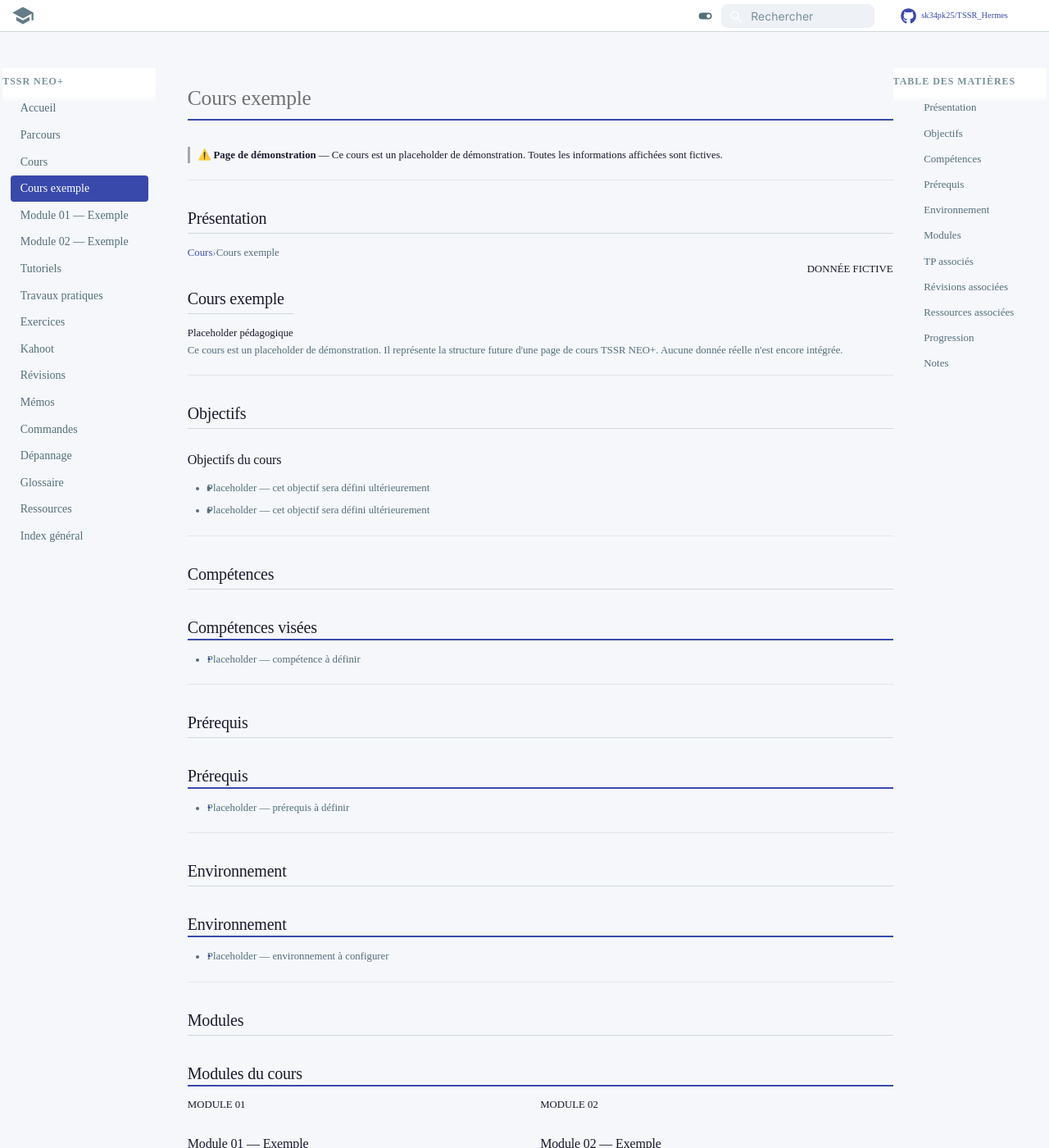
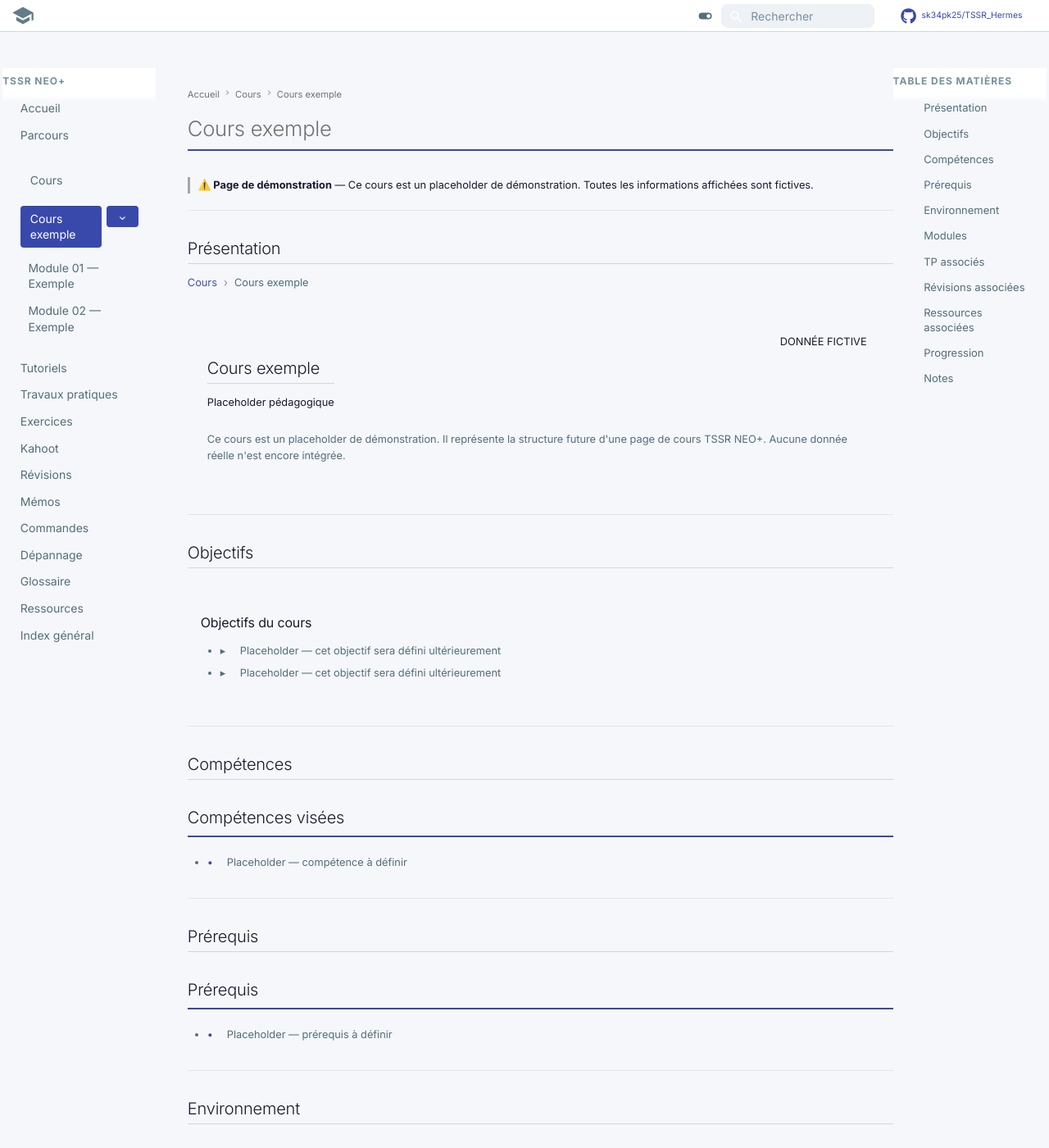
Before and after one commit to sk34pk25/TSSR_Hermes, an MkDocs documentation site: the page built from docs/cours/cours-exemple/index.md, in a window 1280 px wide and 1400 px high. Shown: the whole window at 82% size. Built offline with MkDocs 1.6.1 and Material for MkDocs 9.7.7, drawn with Linux system fonts in a browser that asks for light colours; comment, search, counter and statistics services are not loaded.

Commit message:
fix: corriger navigation MkDocs, tokens CSS, et nettoyer duplications

```diff
--- a/docs/assets/stylesheets/base.css
+++ b/docs/assets/stylesheets/base.css
@@ -8,7 +8,7 @@ html {
 }
 
 body {
-  font-family: var(--md-text-font-family, 'Inter'), var(--tssr-text, Inter), sans-serif;
+  font-family: var(--md-text-font-family, 'Inter'), 'Inter', sans-serif;
   line-height: 1.6;
   color: var(--tssr-text, #1a1a2e);
   background-color: var(--tssr-bg, #f5f7fa);
--- a/docs/assets/stylesheets/components.css
+++ b/docs/assets/stylesheets/components.css
@@ -11,7 +11,7 @@
   font-size: var(--tssr-font-size-xs);
   font-weight: var(--tssr-font-weight-semibold);
   line-height: var(--tssr-line-height-tight);
-  padding: var(--tssr-spacing-1) var(--tssr-spacing-2);
+  padding: var(--tssr-space-xs) var(--tssr-space-sm);
   border-radius: var(--tssr-radius-sm);
   text-transform: uppercase;
   letter-spacing: var(--tssr-letter-spacing-wide);
@@ -51,13 +51,13 @@
   align-items: center;
   justify-content: center;
   text-align: center;
-  padding: var(--tssr-spacing-8) var(--tssr-spacing-4);
+  padding: var(--tssr-space-xl) var(--tssr-space-md);
   color: var(--tssr-muted-text);
 }
 
 .tssr-empty-state__icon {
   font-size: var(--tssr-font-size-3xl);
-  margin-bottom: var(--tssr-spacing-3);
+  margin-bottom: var(--tssr-space-md);
   opacity: 0.5;
 }
 
@@ -73,7 +73,7 @@
 .tssr-course-grid {
   display: grid;
   grid-template-columns: 1fr;
-  gap: var(--tssr-spacing-5);
+  gap: var(--tssr-space-lg);
   list-style: none;
   padding: 0;
   margin: 0;
@@ -101,7 +101,7 @@
   background: var(--tssr-card-bg);
   border: 1px solid var(--tssr-card-border);
   border-radius: var(--tssr-radius-lg);
-  padding: var(--tssr-spacing-5);
+  padding: var(--tssr-space-lg);
   transition: box-shadow var(--tssr-transition-speed) ease,
               border-color var(--tssr-transition-speed) ease;
 }
@@ -115,8 +115,8 @@
   display: flex;
   justify-content: space-between;
   align-items: flex-start;
-  gap: var(--tssr-spacing-3);
-  margin-bottom: var(--tssr-spacing-3);
+  gap: var(--tssr-space-md);
+  margin-bottom: var(--tssr-space-md);
 }
 
 .tssr-course-card__title {
@@ -130,22 +130,22 @@
 .tssr-course-card__domaine {
   font-size: var(--tssr-font-size-sm);
   color: var(--tssr-muted-text);
-  margin: 0 0 var(--tssr-spacing-2) 0;
+  margin: 0 0 var(--tssr-space-sm) 0;
 }
 
 .tssr-course-card__description {
   font-size: var(--tssr-font-size-base);
   color: var(--tssr-text-secondary);
   line-height: var(--tssr-line-height-relaxed);
-  margin: 0 0 var(--tssr-spacing-4) 0;
+  margin: 0 0 var(--tssr-space-md) 0;
   flex-grow: 1;
 }
 
 .tssr-course-card__meta {
   display: flex;
   flex-wrap: wrap;
-  gap: var(--tssr-spacing-3);
-  margin-bottom: var(--tssr-spacing-4);
+  gap: var(--tssr-space-md);
+  margin-bottom: var(--tssr-space-md);
   font-size: var(--tssr-font-size-sm);
   color: var(--tssr-muted-text);
 }
@@ -153,20 +153,20 @@
 .tssr-course-card__modules-count {
   display: inline-flex;
   align-items: center;
-  gap: var(--tssr-spacing-1);
+  gap: var(--tssr-space-xs);
 }
 
 .tssr-course-card__actions {
   display: flex;
-  gap: var(--tssr-spacing-3);
+  gap: var(--tssr-space-md);
   margin-top: auto;
 }
 
 .tssr-course-card__link {
   display: inline-flex;
   align-items: center;
-  gap: var(--tssr-spacing-2);
-  padding: var(--tssr-spacing-2) var(--tssr-spacing-4);
+  gap: var(--tssr-space-sm);
+  padding: var(--tssr-space-sm) var(--tssr-space-md);
   background: var(--tssr-primary);
   color: var(--tssr-primary-text);
   font-size: var(--tssr-font-size-sm);
@@ -193,15 +193,15 @@
   background: var(--tssr-info-bg);
   border: 1px solid var(--tssr-info-border);
   border-radius: var(--tssr-radius-md);
-  padding: var(--tssr-spacing-4);
-  margin-bottom: var(--tssr-spacing-5);
+  padding: var(--tssr-space-md);
+  margin-bottom: var(--tssr-space-lg);
 }
 
 .tssr-objectives__title {
   font-size: var(--tssr-font-size-lg);
   font-weight: var(--tssr-font-weight-semibold);
   color: var(--tssr-text-primary);
-  margin: 0 0 var(--tssr-spacing-3) 0;
+  margin: 0 0 var(--tssr-space-md) 0;
 }
 
 .tssr-objectives__list {
@@ -212,8 +212,8 @@
 
 .tssr-objectives__item {
   position: relative;
-  padding-left: var(--tssr-spacing-5);
-  margin-bottom: var(--tssr-spacing-2);
+  padding-left: var(--tssr-space-lg);
+  margin-bottom: var(--tssr-space-sm);
   font-size: var(--tssr-font-size-base);
   color: var(--tssr-text-secondary);
   line-height: var(--tssr-line-height-relaxed);
@@ -232,15 +232,15 @@
    ========================================================================== */
 
 .tssr-section {
-  margin-bottom: var(--tssr-spacing-6);
+  margin-bottom: var(--tssr-space-lg);
 }
 
 .tssr-section__title {
   font-size: var(--tssr-font-size-xl);
   font-weight: var(--tssr-font-weight-bold);
   color: var(--tssr-text-primary);
-  margin: 0 0 var(--tssr-spacing-3) 0;
-  padding-bottom: var(--tssr-spacing-2);
+  margin: 0 0 var(--tssr-space-md) 0;
+  padding-bottom: var(--tssr-space-sm);
   border-bottom: 2px solid var(--tssr-primary);
 }
 
@@ -251,8 +251,8 @@
 }
 
 .tssr-section__item {
-  padding: var(--tssr-spacing-2) 0;
-  padding-left: var(--tssr-spacing-5);
+  padding: var(--tssr-space-sm) 0;
+  padding-left: var(--tssr-space-lg);
   position: relative;
   font-size: var(--tssr-font-size-base);
   color: var(--tssr-text-secondary);
@@ -274,7 +274,7 @@
 .tssr-module-grid {
   display: grid;
   grid-template-columns: 1fr;
-  gap: var(--tssr-spacing-4);
+  gap: var(--tssr-space-md);
   list-style: none;
   padding: 0;
   margin: 0;
@@ -296,7 +296,7 @@
   background: var(--tssr-card-bg);
   border: 1px solid var(--tssr-card-border);
   border-radius: var(--tssr-radius-lg);
-  padding: var(--tssr-spacing-5);
+  padding: var(--tssr-space-lg);
   transition: box-shadow var(--tssr-transition-speed) ease,
               border-color var(--tssr-transition-speed) ease;
 }
@@ -312,14 +312,14 @@
   color: var(--tssr-secondary);
   text-transform: uppercase;
   letter-spacing: var(--tssr-letter-spacing-wide);
-  margin: 0 0 var(--tssr-spacing-1) 0;
+  margin: 0 0 var(--tssr-space-xs) 0;
 }
 
 .tssr-module-card__title {
   font-size: var(--tssr-font-size-lg);
   font-weight: var(--tssr-font-weight-semibold);
   color: var(--tssr-text-primary);
-  margin: 0 0 var(--tssr-spacing-2) 0;
+  margin: 0 0 var(--tssr-space-sm) 0;
   line-height: var(--tssr-line-height-snug);
 }
 
@@ -327,30 +327,30 @@
   font-size: var(--tssr-font-size-sm);
   color: var(--tssr-text-secondary);
   line-height: var(--tssr-line-height-relaxed);
-  margin: 0 0 var(--tssr-spacing-3) 0;
+  margin: 0 0 var(--tssr-space-md) 0;
   flex-grow: 1;
 }
 
 .tssr-module-card__meta {
   display: flex;
   flex-wrap: wrap;
-  gap: var(--tssr-spacing-2);
-  margin-bottom: var(--tssr-spacing-3);
+  gap: var(--tssr-space-sm);
+  margin-bottom: var(--tssr-space-md);
 }
 
 .tssr-module-card__meta-item {
   font-size: var(--tssr-font-size-xs);
   color: var(--tssr-muted-text);
   background: var(--tssr-muted-bg);
-  padding: var(--tssr-spacing-1) var(--tssr-spacing-2);
+  padding: var(--tssr-space-xs) var(--tssr-space-sm);
   border-radius: var(--tssr-radius-sm);
 }
 
 .tssr-module-card__link {
   display: inline-flex;
   align-items: center;
-  gap: var(--tssr-spacing-2);
-  padding: var(--tssr-spacing-2) var(--tssr-spacing-4);
+  gap: var(--tssr-space-sm);
+  padding: var(--tssr-space-sm) var(--tssr-space-md);
   background: var(--tssr-secondary);
   color: var(--tssr-secondary-text);
   font-size: var(--tssr-font-size-sm);
@@ -379,9 +379,9 @@
   justify-content: space-between;
   align-items: center;
   flex-wrap: wrap;
-  gap: var(--tssr-spacing-3);
-  margin-top: var(--tssr-spacing-6);
-  padding-top: var(--tssr-spacing-5);
+  gap: var(--tssr-space-md);
+  margin-top: var(--tssr-space-lg);
+  padding-top: var(--tssr-space-lg);
   border-top: 1px solid var(--tssr-border-color);
 }
 
@@ -389,11 +389,11 @@
 .tssr-module-navigation__next {
   display: inline-flex;
   align-items: center;
-  gap: var(--tssr-spacing-2);
+  gap: var(--tssr-space-sm);
   font-size: var(--tssr-font-size-sm);
   color: var(--tssr-text-secondary);
   text-decoration: none;
-  padding: var(--tssr-spacing-2) var(--tssr-spacing-3);
+  padding: var(--tssr-space-sm) var(--tssr-space-md);
   border-radius: var(--tssr-radius-md);
   transition: color var(--tssr-transition-speed) ease,
               background-color var(--tssr-transition-speed) ease;
@@ -422,15 +422,15 @@
   background: var(--tssr-muted-bg);
   border: 1px solid var(--tssr-muted-border);
   border-radius: var(--tssr-radius-md);
-  padding: var(--tssr-spacing-4);
-  margin-top: var(--tssr-spacing-5);
+  padding: var(--tssr-space-md);
+  margin-top: var(--tssr-space-lg);
 }
 
 .tssr-related-resources__title {
   font-size: var(--tssr-font-size-base);
   font-weight: var(--tssr-font-weight-semibold);
   color: var(--tssr-text-primary);
-  margin: 0 0 var(--tssr-spacing-3) 0;
+  margin: 0 0 var(--tssr-space-md) 0;
 }
 
 .tssr-related-resources__list {
@@ -440,17 +440,17 @@
 }
 
 .tssr-related-resources__item {
-  margin-bottom: var(--tssr-spacing-2);
+  margin-bottom: var(--tssr-space-sm);
 }
 
 .tssr-related-resources__link {
   display: inline-flex;
   align-items: center;
-  gap: var(--tssr-spacing-2);
+  gap: var(--tssr-space-sm);
   font-size: var(--tssr-font-size-sm);
   color: var(--tssr-text-secondary);
   text-decoration: none;
-  padding: var(--tssr-spacing-1) 0;
+  padding: var(--tssr-space-xs) 0;
   transition: color var(--tssr-transition-speed) ease;
 }
 
@@ -468,10 +468,10 @@
   display: flex;
   align-items: center;
   flex-wrap: wrap;
-  gap: var(--tssr-spacing-2);
+  gap: var(--tssr-space-sm);
   font-size: var(--tssr-font-size-sm);
   color: var(--tssr-muted-text);
-  margin-bottom: var(--tssr-spacing-5);
+  margin-bottom: var(--tssr-space-lg);
   list-style: none;
   padding: 0;
   margin-top: 0;
@@ -557,28 +557,28 @@
 
 @media (max-width: 390px) {
   .tssr-course-card {
-    padding: var(--tssr-spacing-4);
+    padding: var(--tssr-space-md);
   }
 
   .tssr-module-card {
-    padding: var(--tssr-spacing-4);
+    padding: var(--tssr-space-md);
   }
 
   .tssr-badge {
     font-size: var(--tssr-font-size-xs);
-    padding: var(--tssr-spacing-1) var(--tssr-spacing-1);
+    padding: var(--tssr-space-xs) var(--tssr-space-xs);
   }
 }
 
 @media (max-width: 360px) {
   .tssr-course-grid,
   .tssr-module-grid {
-    gap: var(--tssr-spacing-3);
+    gap: var(--tssr-space-md);
   }
 
   .tssr-course-card,
   .tssr-module-card {
-    padding: var(--tssr-spacing-3);
+    padding: var(--tssr-space-md);
   }
 }
 
--- a/docs/assets/stylesheets/navigation.css
+++ b/docs/assets/stylesheets/navigation.css
@@ -380,26 +380,32 @@
    Grille Material — largeur page totale
    ----------------------------------------------------------------------- */
 .md-grid {
-  max-width: 90rem; /* ~1440px — contenu plus aéré sur grand écran */
+  max-width: 90rem; /* ~1440px */
 }
 
 /* -----------------------------------------------------------------------
-   Contenu principal — largeur de lecture
+   Contenu principal — padding
    ----------------------------------------------------------------------- */
 .md-content {
-  padding: calc(var(--tssr-spacing-5) * 1rem) 0;
+  padding: var(--tssr-space-lg, 24px) var(--tssr-space-md, 16px);
+  width: 100%;
+}
+
+.md-content h1 {
+  margin-top: 0;
 }
 
 /* Pages normales : largeur de lecture confortable */
 .md-content__inner {
-  max-width: 64rem; /* ~1024px — lecture optimale */
+  width: 100%;
+  max-width: 64rem; /* ~1024px */
   margin: 0 auto;
 }
 
 /* Pages larges (dashboard, homepage, parcours, cours index) */
 .md-content__inner.tssr-wide,
 .tssr-wide {
-  max-width: 76rem; /* ~1216px — espace supplémentaire pour dashboards */
+  max-width: 76rem; /* ~1216px */
 }
 
 /* -----------------------------------------------------------------------
@@ -423,41 +429,6 @@
 
 [data-md-color-scheme="slate"] .md-top:hover {
   background-color: var(--tssr-primary-dark, #5c6bc0);
-}
-
-/* -----------------------------------------------------------------------
-   Grille Material — largeur page totale
-   ----------------------------------------------------------------------- */
-.md-grid {
-  max-width: 90rem;
-}
-
-/* -----------------------------------------------------------------------
-   Largeur de lecture — contenu centré et confortable
-   ----------------------------------------------------------------------- */
-.md-content__inner {
-  width: 100%;
-  max-width: 64rem;
-  margin-left: auto;
-  margin-right: auto;
-}
-
-/* Pages larges (dashboard, homepage, parcours, cours index) */
-.md-content__inner.tssr-wide,
-.tssr-wide {
-  max-width: 76rem;
-}
-
-/* -----------------------------------------------------------------------
-   Contenu principal — pas de contrainte directe
-   ----------------------------------------------------------------------- */
-.md-content {
-  padding: var(--tssr-space-lg, 24px) var(--tssr-space-md, 16px);
-  width: 100%;
-}
-
-.md-content h1 {
-  margin-top: 0;
 }
 
 /* -----------------------------------------------------------------------
--- a/docs/assets/stylesheets/responsive.css
+++ b/docs/assets/stylesheets/responsive.css
@@ -69,25 +69,25 @@
 }
 
 /* -----------------------------------------------------------------------
-   Grille métriques / accès rapides — adaptatif
+   Grilles homepage — adaptatif
    ----------------------------------------------------------------------- */
 @media screen and (max-width: 1024px) {
-  .tssr-metrics,
-  .tssr-quick-links {
+  .tssr-metrics__grid,
+  .tssr-quick-access__grid {
     grid-template-columns: repeat(2, 1fr);
   }
 }
 
 @media screen and (max-width: 768px) {
-  .tssr-metrics,
-  .tssr-quick-links {
+  .tssr-metrics__grid,
+  .tssr-quick-access__grid {
     grid-template-columns: repeat(2, 1fr);
   }
 }
 
 @media screen and (max-width: 480px) {
-  .tssr-metrics,
-  .tssr-quick-links {
+  .tssr-metrics__grid,
+  .tssr-quick-access__grid {
     grid-template-columns: 1fr;
   }
 }
--- a/mkdocs.yml
+++ b/mkdocs.yml
@@ -100,10 +100,12 @@ markdown_extensions:
 nav:
   - Accueil: index.md
   - Parcours: parcours/index.md
-  - Cours: cours/index.md
-  - "  Cours exemple": cours/cours-exemple/index.md
-  - "  Module 01 — Exemple": cours/cours-exemple/module-01/index.md
-  - "  Module 02 — Exemple": cours/cours-exemple/module-02/index.md
+  - Cours:
+      - Cours: cours/index.md
+      - Cours exemple:
+          - Présentation: cours/cours-exemple/index.md
+          - Module 01 — Exemple: cours/cours-exemple/module-01/index.md
+          - Module 02 — Exemple: cours/cours-exemple/module-02/index.md
   - Tutoriels: tutoriels/index.md
   - Travaux pratiques: travaux-pratiques/index.md
   - Exercices: exercices/index.md
```
